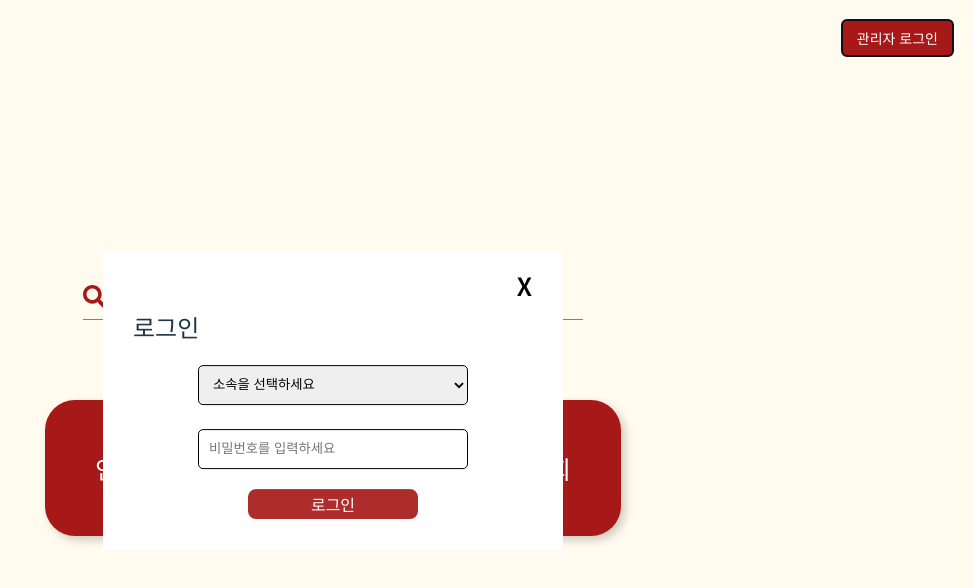
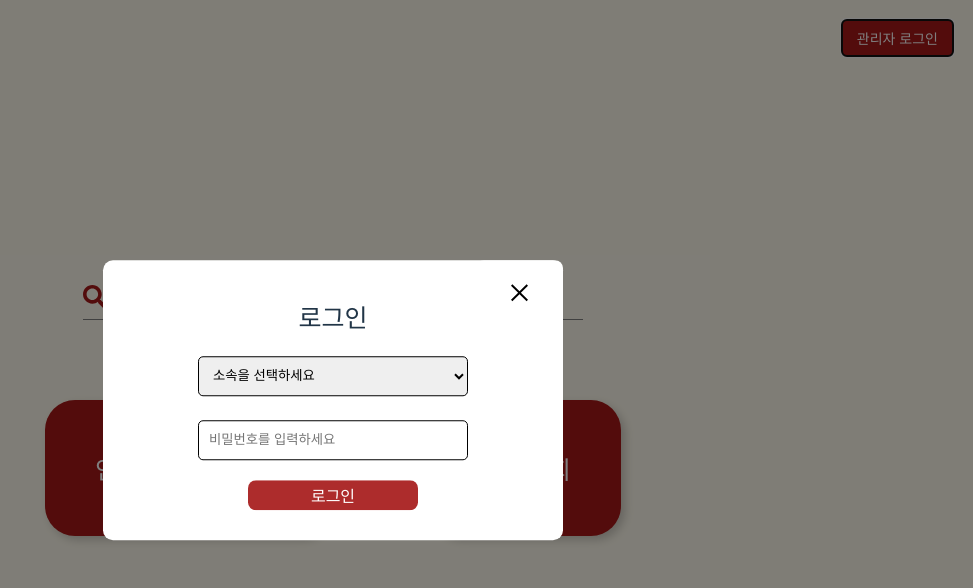
Before and after one commit to godmsqls/KWU_TE, a React (Vite) app: page / in a window 1280 px wide. Both pictures are taken after a click on the button "관리자 로그인". Shown: the top 588 px of the page, without its empty margins (307-1280 px from the left). Built offline with nearby package versions, Linux system fonts and the light colour scheme.

Commit message:
modify modal

```diff
--- a/src/App.css
+++ b/src/App.css
@@ -90,17 +90,28 @@
   left: 50%;
   transform: translate(-50%,-50%);
   background-color: white;
+  z-index: 998;
   display: flex;
   flex-direction: column;
   padding: 30px;
   width: 100%;
   max-width: 400px;
+  border-radius: 10px;
 }
 
 /*모달 안의 옵션*/
 .login_option_inmodal{
   display: flex;
   flex-direction: column;
+  align-items: center;
+  padding-bottom: 20px;
+}
+
+.login_text{
+  font-weight: 600;
+  font-size: 25px;
+  display: flex;
+  justify-content: center;
   align-items: center;
   padding-bottom: 20px;
 }
@@ -159,3 +170,11 @@
   font-size: 25px;
   margin: -30px;
 }
+
+.overlay{
+  position: fixed;
+  top: 0;left: 0;
+  width: 100vw; height: 100vh;
+  background-color: rgba(0, 0, 0, 0.5);
+  z-index: 997;
+}
--- a/src/App.jsx
+++ b/src/App.jsx
@@ -18,7 +18,12 @@ function App() {
       {/* 관리자 로그인 버튼 */}
       <div className="loginWrap">
         <button className="login" onClick={()=>setIsOpen(true)}>관리자 로그인</button>
-        {isOpen&&<LoginModal onClose={()=>setIsOpen(false)}/>}
+        {isOpen&& (
+          <>
+            <div className="overlay" onClick={() => setIsOpen(false)}></div>
+            <LoginModal onClose={() => setIsOpen(false)} />
+          </>
+        )}
       </div>
 
       {/* 검색창 */}
--- a/src/components/LoginModal.jsx
+++ b/src/components/LoginModal.jsx
@@ -1,3 +1,5 @@
+import { VscChromeClose } from "react-icons/vsc";
+
 export default function LoginModal({onClose}){
 
     function handleChangeSelect(e){
@@ -8,10 +10,12 @@ export default function LoginModal({onClose}){
         <div className="LoginModal" onClick={onClose}>
             <div onClick={(e)=>e.stopPropagation()}>
                 <div className="X_container">
-                    <button  className="X_inmodal" onClick={onClose}>X</button>
+                    <button  className="X_inmodal" onClick={onClose}>
+                        <VscChromeClose />
+                    </button>
                 </div>
 
-                <h2>로그인</h2>
+                <div className="login_text">로그인</div>
                 <div className="login_option_inmodal">
                     <select className="login_select_inmodal" title="소속을 선택하세요" onChange={handleChangeSelect}>
                         <option value="">소속을 선택하세요</option>
```
